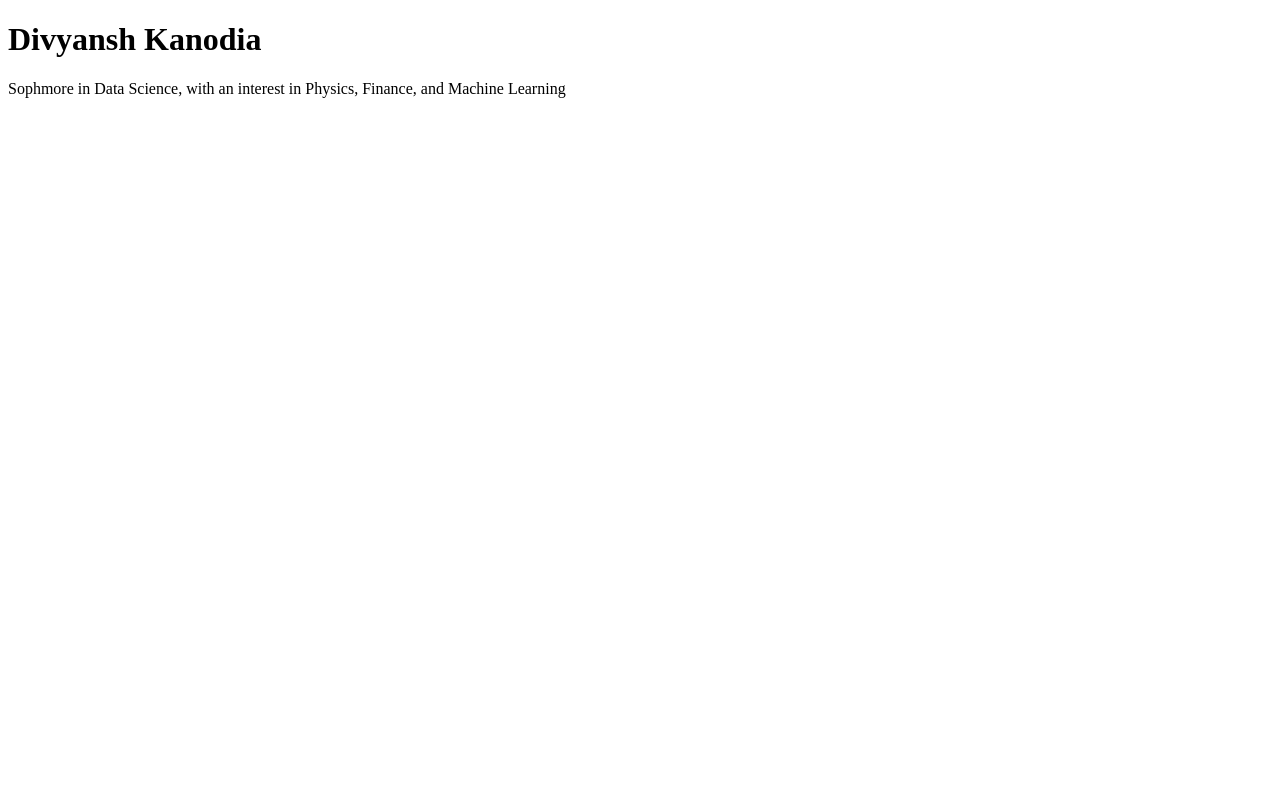
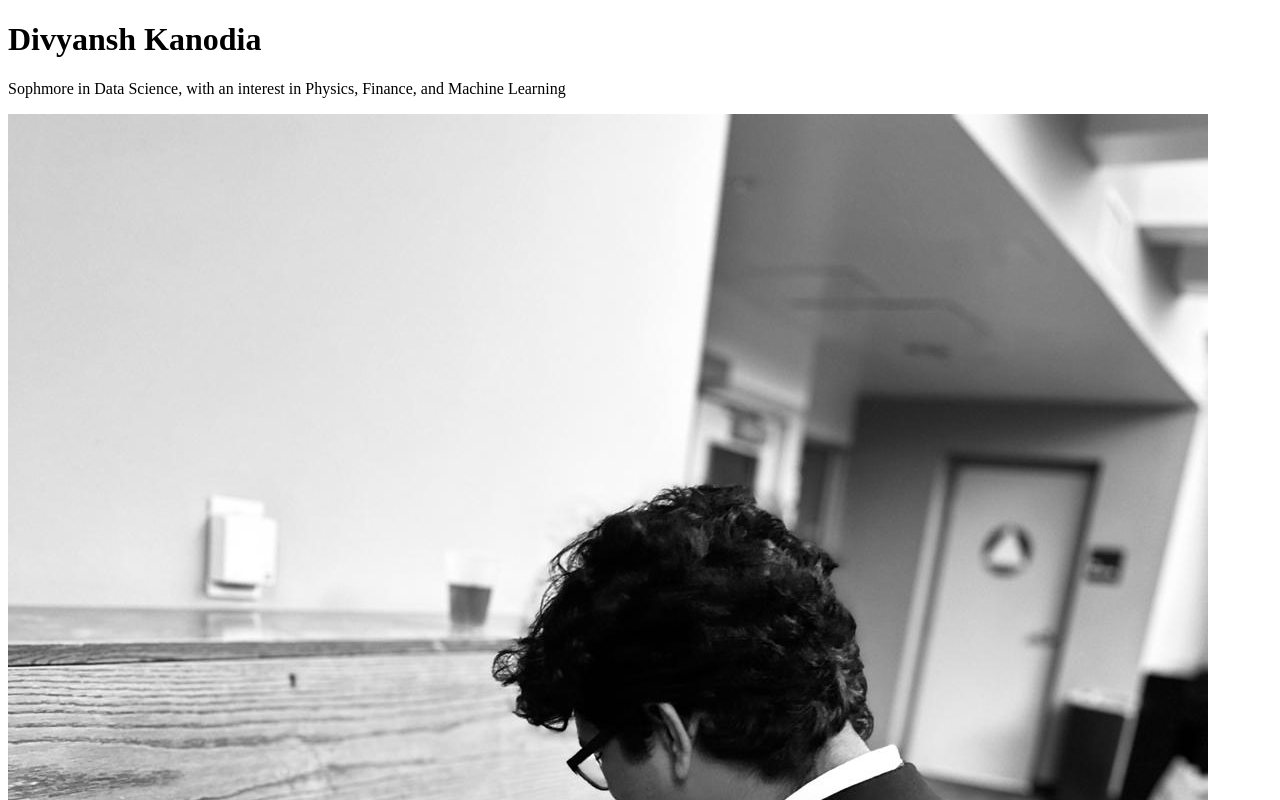
Before and after one commit to dkanodia/Portfolio, a plain HTML site: page index.html in a window 1280 px wide. Shown: the top 800 px of the page. Drawn offline with Linux system fonts and the light colour scheme.

Commit message:
img
adding image

```diff
--- a/index.html
+++ b/index.html
@@ -8,5 +8,6 @@
 <body>
     <h1>Divyansh Kanodia</h1>
     <p>Sophmore in Data Science, with an interest in Physics, Finance, and Machine Learning</p>
+    <img src="images/WhatsApp Image 2025-04-02 at 21.42.58.jpeg" alt="My Photo while playing Keyboard">
 </body>
 </html>
```
Also changed, not shown: images/WhatsApp Image 2025-04-02 at 21.42.58.jpeg (added).
